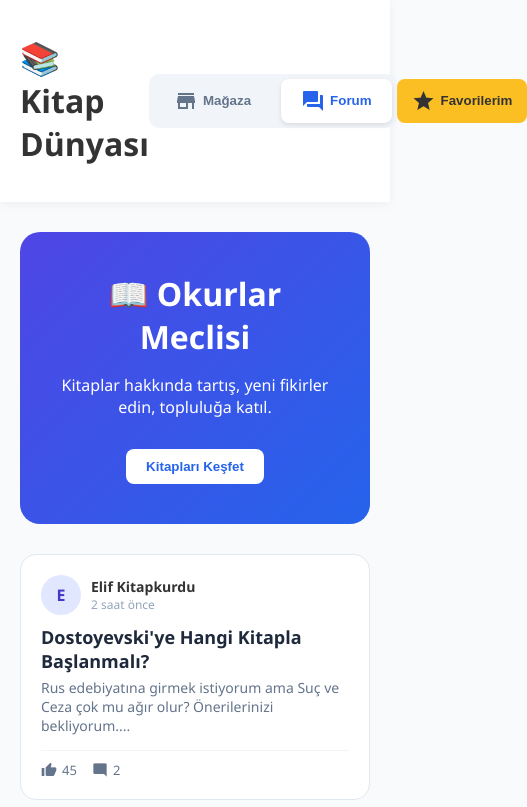
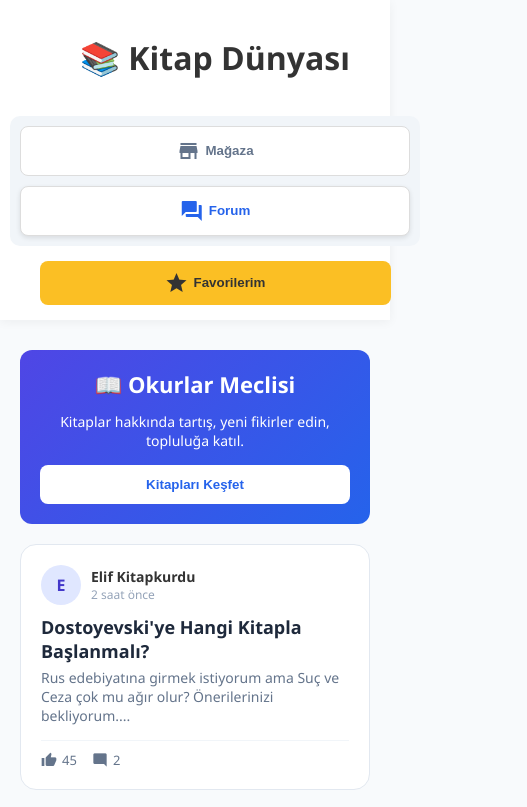
Before and after one commit to SauWebProgramming/web-project-kilic-furkan, a plain HTML site: page index.html in a window 390 px wide. Shown: the top 807 px of the page, 527 px wide, since content can reach past the window. Drawn offline with Linux system fonts and the light colour scheme.

Commit message:
Mobil menu ve baslik duzeltmesi

```diff
--- a/style.css
+++ b/style.css
@@ -122,3 +122,92 @@ header { background-color: white; padding: 15px 0; box-shadow: 0 2px 10px rgba(0
     .modal-icerik { width: 90%; margin: 20% auto; }
     .modal-flex { flex-direction: column; align-items: center; }
 }
+/* --- MOBİL UYUMLULUK AYARLARI (GÜNCELLENDİ) --- */
+@media screen and (max-width: 768px) {
+
+    /* 1. HEADER (ÜST MENÜ) DÜZELTMESİ */
+    .header-flex {
+        display: flex;
+        flex-direction: column !important; /* Kesinlikle alt alta olsun */
+        align-items: center !important;
+        gap: 15px;
+        text-align: center;
+        width: 100%;
+    }
+
+    .nav-menu {
+        display: flex;
+        flex-direction: column; /* Menü butonları da alt alta olsun */
+        width: 100%;
+        gap: 10px;
+        padding: 10px; /* Kenarlara yapışmasın */
+    }
+
+    .nav-btn {
+        width: 100%; /* Butonlar tam ekran genişliğinde olsun */
+        justify-content: center; /* Yazıyı ortala */
+        padding: 12px;
+        background-color: white; /* Mobilde beyaz arka plan daha iyi durur */
+        border: 1px solid #ddd;
+    }
+
+    .btn-favorilerim {
+        width: 90%; /* Mobilde biraz kenar boşluğu kalsın */
+        justify-content: center;
+    }
+
+    /* 2. OKURLAR MECLİSİ (MAVİ ALAN) DÜZELTMESİ */
+    .forum-baslik {
+        padding: 20px !important; /* Masaüstündeki 40px padding mobilde çok fazla, düşürdük */
+        text-align: center;
+        border-radius: 12px;
+        margin-bottom: 20px;
+    }
+
+    .forum-baslik h2 {
+        font-size: 22px !important; /* Başlığı küçült sığsın */
+        line-height: 1.3;
+    }
+
+    .forum-baslik p {
+        font-size: 14px !important;
+        margin-bottom: 15px;
+    }
+
+    .btn-hero-git {
+        width: 100%; /* "Kitapları Keşfet" butonu tam genişlik */
+        padding: 12px;
+        display: block;
+    }
+
+    /* DİĞER DÜZELTMELER */
+    .search-box input {
+        width: 100% !important;
+        box-sizing: border-box; /* Padding yüzünden taşmayı engeller */
+    }
+
+    .kategori-container {
+        justify-content: center;
+    }
+
+    .cat-btn {
+        width: 48%; /* Mobilde butonlar ikili yan yana dizilsin */
+        text-align: center;
+        font-size: 13px;
+    }
+
+    .forum-grid, .detay-grid {
+        grid-template-columns: 1fr !important;
+        gap: 20px;
+    }
+
+    .modal-icerik {
+        width: 95%;
+        margin: 10% auto;
+        padding: 15px;
+    }
+
+    .modal-flex {
+        flex-direction: column;
+    }
+}
```
